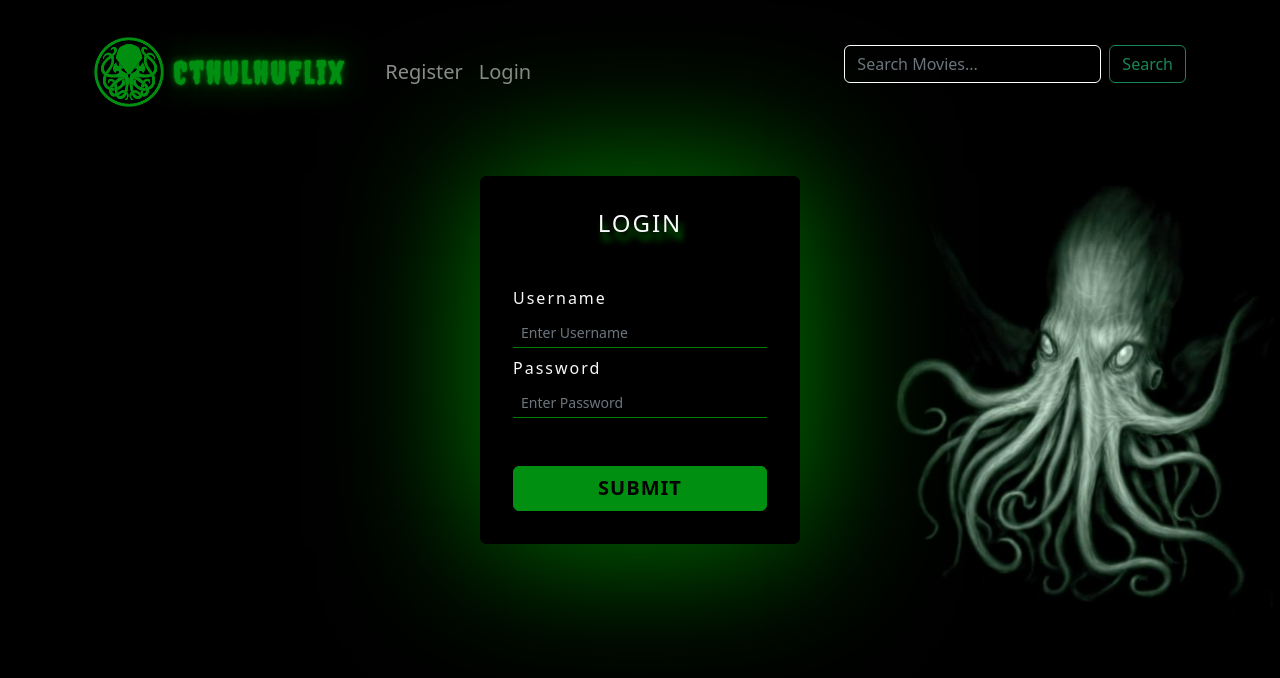
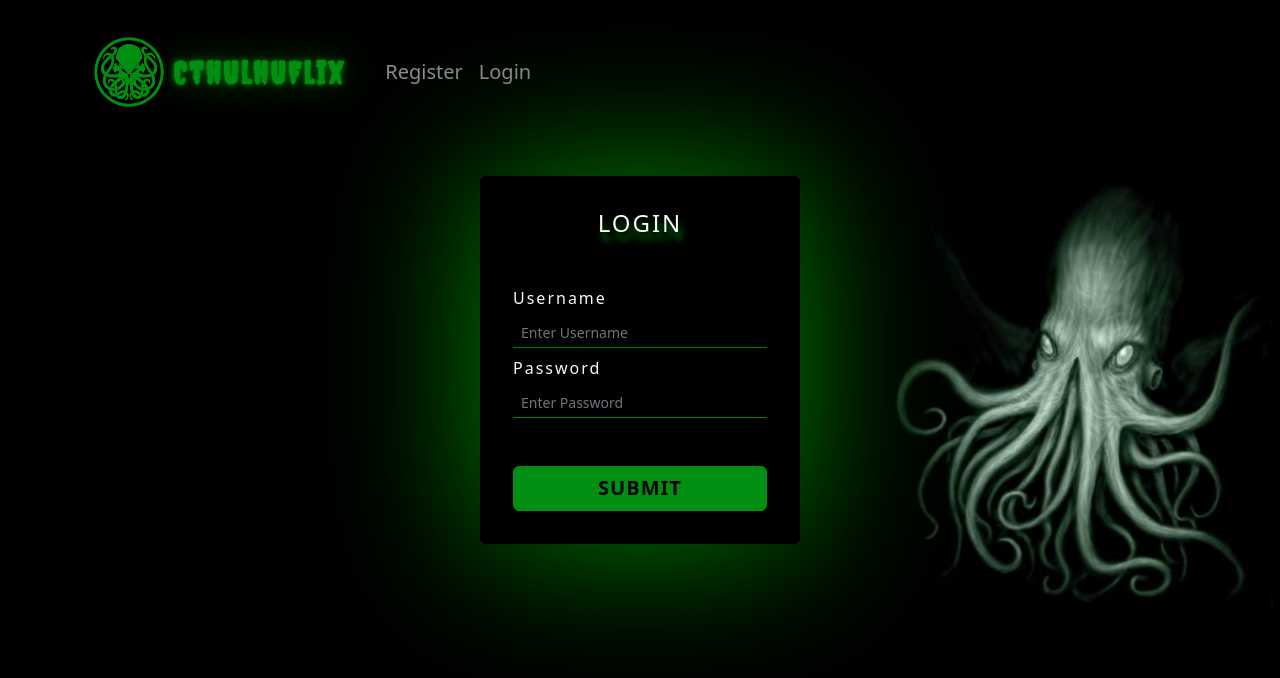
Before and after one commit to stepweaver/myFlix-client, a React (Vite) app: page /login in a window 1280 px wide. Shown: the top 678 px of the page. Built offline with nearby package versions, Linux system fonts and the light colour scheme.

Commit message:
Update navigation-bar.jsx
only render search box if user is logged in

```diff
--- a/src/components/navigation-bar/navigation-bar.jsx
+++ b/src/components/navigation-bar/navigation-bar.jsx
@@ -1,4 +1,4 @@
-import { Navbar, Container, Nav, Form, Button} from 'react-bootstrap';
+import { Navbar, Container, Nav, Form, Button } from 'react-bootstrap';
 import { Link } from 'react-router-dom';
 import { useEffect, useState } from 'react';
 
@@ -6,55 +6,59 @@ import logo from '../../../images/cthulhuLogo.png';
 import './navigation-bar.scss';
 
 export const NavigationBar = ({ user, onLoggedOut, onSearch }) => {
-  const [ query, setQuery ] = useState('');
+  const [query, setQuery] = useState('');
 
-  // useEffect(() => {
-  //   onSearch(query);
-  // }, [query]);
+  useEffect(() => {
+    onSearch(query);
+  }, [query]);
 
   return (
-    <Navbar
-      collapseOnSelect
-      variant='dark'
-      expand='lg'
-    >
+    <Navbar collapseOnSelect variant="dark" expand="lg">
       <Container fluid>
-        <Navbar.Brand as={Link} to='/' onClick={() => setQuery('')}>
-          <h1 className='text-center cthulhuflix mt-4'>
-            <img src={logo} alt='brand logo' width='70' />  CthulhuFlix
+        <Navbar.Brand as={Link} to="/" onClick={() => setQuery('')}>
+          <h1 className="text-center cthulhuflix mt-4">
+            <img src={logo} alt="brand logo" width="70" /> CthulhuFlix
           </h1>
         </Navbar.Brand>
-        <Navbar.Toggle aria-controls='responsive-navbar-nav' />
-        <Navbar.Collapse id='responsive-navbar-nav'>
-          <Nav className='me-auto p-3 mt-3 nav-links'>
+        <Navbar.Toggle aria-controls="responsive-navbar-nav" />
+        <Navbar.Collapse id="responsive-navbar-nav">
+          <Nav className="me-auto p-3 mt-3 nav-links">
             {!user && (
               <>
-                <Nav.Link className='me-auto' as={Link} to='/register'>
+                <Nav.Link className="me-auto" as={Link} to="/register">
                   Register
                 </Nav.Link>
-                <Nav.Link className='me-auto' as={Link} to='/'>
+                <Nav.Link className="me-auto" as={Link} to="/">
                   Login
                 </Nav.Link>
               </>
             )}
             {user && (
               <>
-                <Nav.Link as={Link} to={'/'}>
+                <Nav.Link as={Link} to={"/"}>
                   Home
                 </Nav.Link>
                 <Nav.Link as={Link} to={`/users/${user.username}`}>
                   Profile
                 </Nav.Link>
-                <Nav.Link onClick={onLoggedOut}>
-                  Logout
-                </Nav.Link>
+                <Nav.Link onClick={onLoggedOut}>Logout</Nav.Link>
               </>
             )}
           </Nav>
-          <Form className='d-flex'>
-            <Form.Control type='Search' placeholder='Search Movies...' className='search-box me-2' aria-label='Search' />
-            <Button variant='outline-success' className='search-button'>Search</Button>
-          </Form>
+          {user && (
+            <Form className="d-flex">
+              <Form.Control
+                type="Search"
+                placeholder="Search Movies..."
+                className="search-box me-2"
+                aria-label="Search"
+                onChange={(e) => setQuery(e.target.value)}
+              />
+              <Button variant="outline-success" className="search-button">
+                Search
+              </Button>
+            </Form>
+          )}
         </Navbar.Collapse>
       </Container>
     </Navbar>
```
